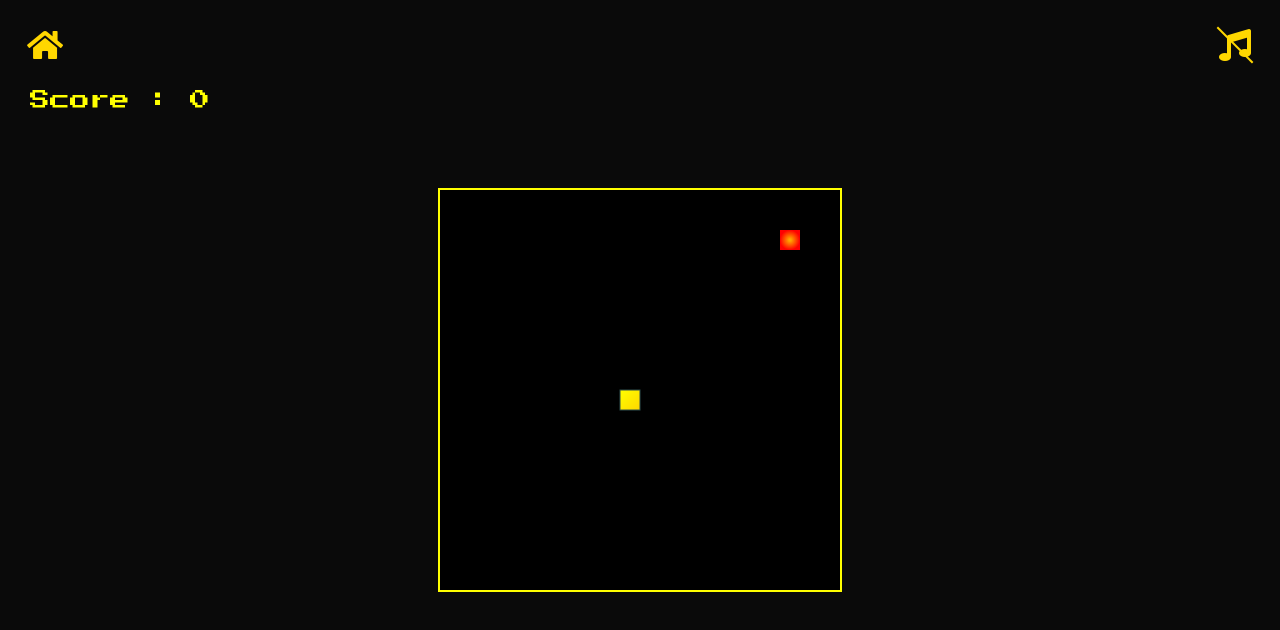
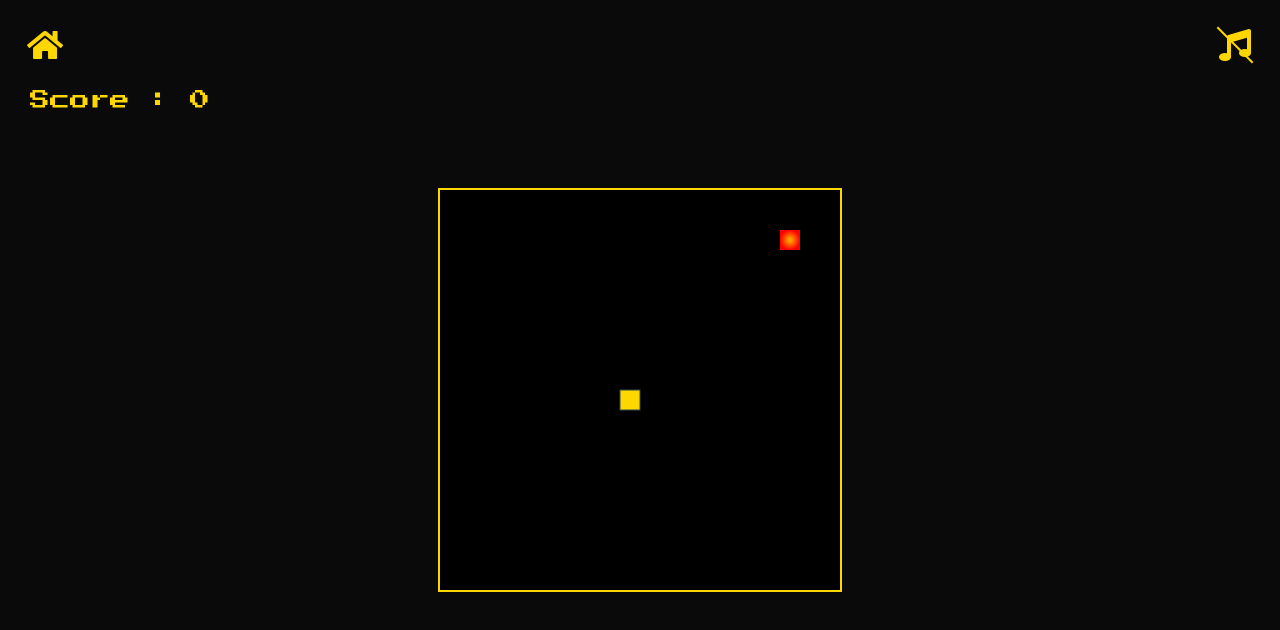
Before and after one commit to gonicolas12/challenge_js, a plain HTML site: page web/templates/snake.html in a window 1280 px wide. Both pictures are taken after a click on the button "Facile". Drawn offline with Linux system fonts and the light colour scheme.

Commit message:
Front updated on snake

```diff
--- a/web/assets/css/snake.css
+++ b/web/assets/css/snake.css
@@ -105,7 +105,7 @@ button:hover {
 }
 
 #snakeGame {
-    border: 2px solid yellow;
+    border: 2px solid #FFD700;
 }
 
 #scoreBoard {
--- a/web/assets/js/snake.js
+++ b/web/assets/js/snake.js
@@ -81,7 +81,7 @@ function draw() {
     ctx.fillRect(0, 0, canvas.width, canvas.height);
     for (let i = 0; i < snake.length; i++) {
         let gradient = ctx.createLinearGradient(snake[i].x, snake[i].y, snake[i].x + box, snake[i].y + box);
-        gradient.addColorStop(0, "yellow");
+        gradient.addColorStop(0, "#FFD700");
         gradient.addColorStop(1, "gold");
         ctx.fillStyle = gradient;
         ctx.fillRect(snake[i].x, snake[i].y, box, box);
@@ -147,7 +147,7 @@ function displayScore() {
     if (gameCanvas.style.display === 'block') {
         scoreBoard.textContent = `Score : ${score}`;
         scoreBoard.style.display = 'block';
-        scoreBoard.style.color = 'yellow';
+        scoreBoard.style.color = '#FFD700';
         scoreBoard.style.fontSize = '20px';
         scoreBoard.style.position = 'absolute';
         scoreBoard.style.top = '10px';
```
